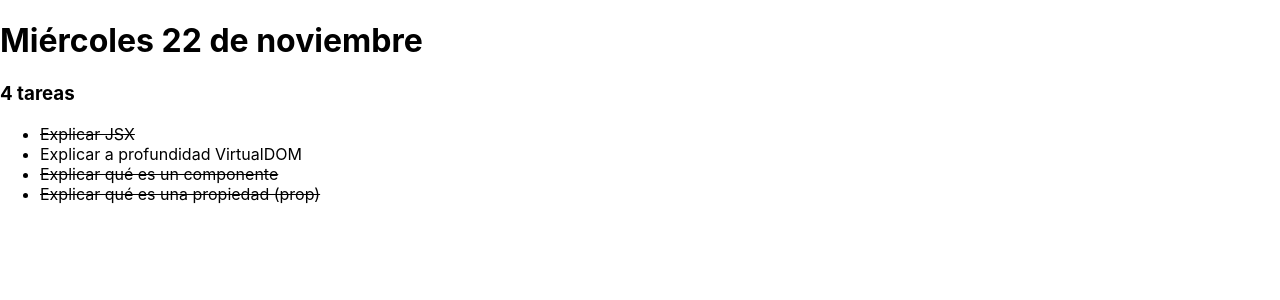
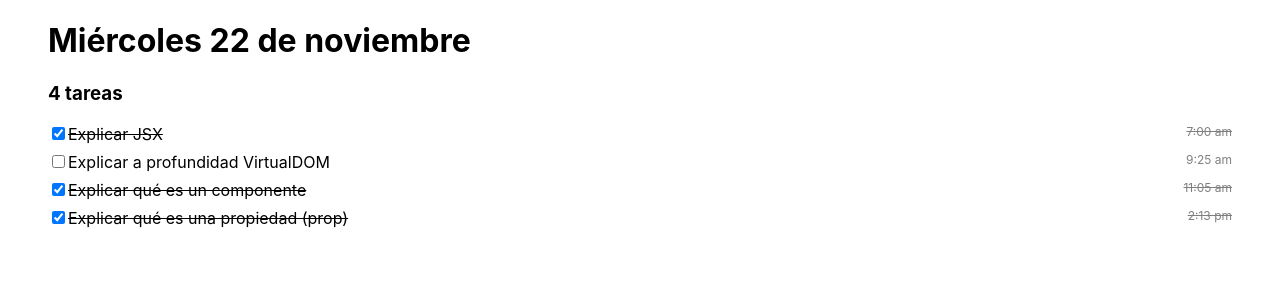
Before and after one commit to GuichoMX/ReactProyect, a React (Create React App) app: page / in a window 1280 px wide. Shown: the top 300 px of the page. Built offline with nearby package versions, Linux system fonts and the light colour scheme.

Commit message:
Agregar input a la Tarea y modificación de estado

```diff
--- a/src/App.css
+++ /dev/null
@@ -1,3 +0,0 @@
-.done {
-    text-decoration: line-through;
-}
--- a/src/App.js
+++ b/src/App.js
@@ -1,5 +1,4 @@
 import React from "react";
-import "./App.css";
 import Cuerpo from "./componentes/Cuerpo";
 import Encabezado from "./componentes/Encabezado";
 
@@ -7,28 +6,38 @@ const tareasIniciales = [
   {
     titulo: "Explicar JSX",
     hecho: true,
+    hora: "7:00 am"
   },
   {
     titulo: "Explicar a profundidad VirtualDOM",
     hecho: false,
+    hora: "9:25 am"
   },
   {
     titulo: "Explicar qué es un componente",
     hecho: true,
+    hora: "11:05 am"
   },
   {
     titulo: "Explicar qué es una propiedad (prop)",
     hecho: true,
+    hora: "2:13 pm"
   }
 ];
 
 function App() {
-  const [tareas] = React.useState(tareasIniciales);
+  const [tareas, ponerTareas] = React.useState(tareasIniciales);
+
+  const modificarTarea = (id, propiedad, valor) => {
+    const copiaTareas = [...tareas];
+    copiaTareas[id][propiedad] = valor;
+    ponerTareas(copiaTareas);
+  };
 
   return (
     <>
       <Encabezado tareas={tareas} />
-      <Cuerpo tareas={tareas} />
+      <Cuerpo tareas={tareas} modificarTarea={modificarTarea} />
     </>
   );
 }
--- a/src/componentes/Cuerpo.jsx
+++ b/src/componentes/Cuerpo.jsx
@@ -3,7 +3,7 @@ import ListaTareas from "./ListaTareas";
 function Cuerpo(props) {
     return (
         <main>
-            <ListaTareas tareas={props.tareas}/>
+            <ListaTareas {...props} />
         </main>
     )
 }
--- /dev/null
+++ b/src/componentes/ListaTareas/index.css
@@ -0,0 +1,4 @@
+.no-bullets {
+    list-style-type: none;
+    padding-left: 0;
+}
--- a/src/componentes/ListaTareas.jsx
+++ b/src/componentes/ListaTareas/index.jsx
@@ -1,15 +1,17 @@
-import Tarea from "./Tarea"
+import "./index.css"
+import Tarea from "../Tarea"
 
 function ListaTareas(props) {
   return (
-    <ul>
+    <ul className="no-bullets">
       {
         props.tareas.map((elemento, indice) => {
           return (
             <Tarea
               key={indice}
-              hecho={elemento.hecho}
-              titulo={elemento.titulo}
+              modificarTarea={props.modificarTarea}
+              id={indice}
+              {...elemento}
             />
           )
         })
--- a/src/componentes/Tarea.jsx
+++ /dev/null
@@ -1,11 +0,0 @@
-function Tarea(props) {
-    return (
-      <li>
-        <span className={props.hecho ? "done" : ""}>
-          {props.titulo}
-        </span>
-      </li>
-    )
-  }
-
-export default Tarea;
--- /dev/null
+++ b/src/componentes/Tarea/index.css
@@ -0,0 +1,13 @@
+.done {
+    text-decoration: line-through;
+}
+
+.li {
+    margin: 0.5em 0;
+}
+
+.secondary-text {
+    float: right;
+    font-size: .75em;
+    opacity: .5;
+}
--- /dev/null
+++ b/src/componentes/Tarea/index.jsx
@@ -0,0 +1,24 @@
+import React from "react";
+import "./index.css"
+
+function Tarea(props) {
+    const classNameHecho = props.hecho ? "done" : "";
+
+    return (
+      <li className="li">
+        <input
+          type="checkbox"
+          checked={props.hecho}
+          onChange={(evt) => {
+            props.modificarTarea(props.id, "hecho", !props.hecho);
+          }}
+        />
+        <span className={classNameHecho}>
+          {props.titulo}
+        </span>
+        <span className={`secondary-text ${classNameHecho}`}>{props.hora}</span>
+      </li>
+    )
+  }
+
+export default Tarea;
--- a/src/index.css
+++ b/src/index.css
@@ -1,5 +1,6 @@
 body {
   margin: 0;
+  padding: 0 3rem 0;
   font-family: -apple-system, BlinkMacSystemFont, 'Segoe UI', 'Roboto', 'Oxygen',
     'Ubuntu', 'Cantarell', 'Fira Sans', 'Droid Sans', 'Helvetica Neue',
     sans-serif;
```
